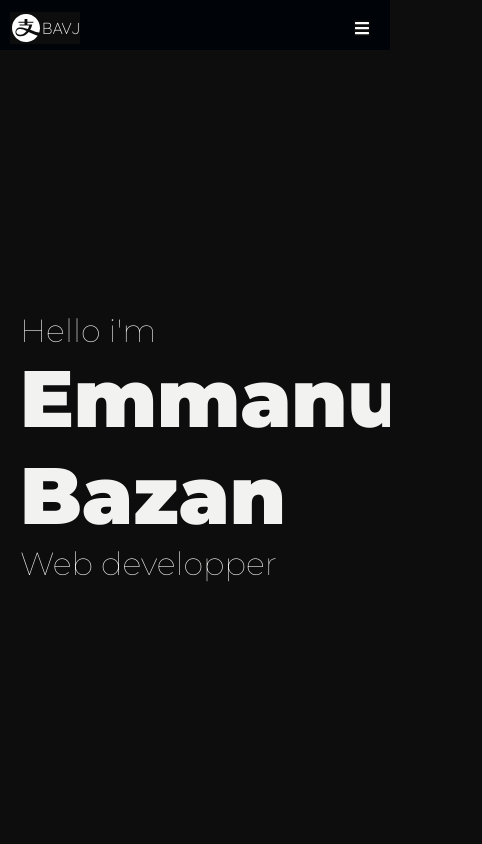
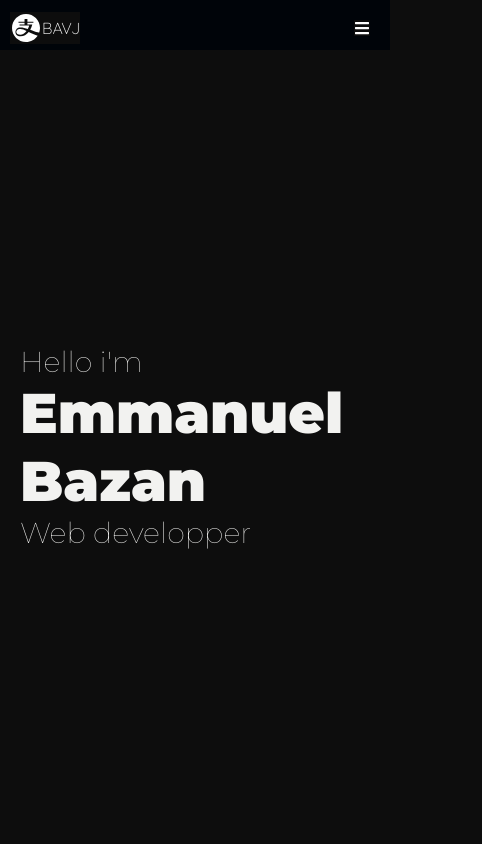
Before and after one commit to EmmanuelBazan/navbar-bavj, a React (Create React App) app: page / in a window 390 px wide. Shown: the top 844 px of the page, 482 px wide, since content can reach past the window. Built offline with nearby package versions, Linux system fonts and the light colour scheme; the HTML template or start-up script is replaced by a standard one.

Commit message:
Font size responsive

```diff
--- a/src/components/Home/Home.elements.js
+++ b/src/components/Home/Home.elements.js
@@ -23,6 +23,10 @@ export const PresentationText = styled.text`
     font-family: 'Montserrat', sans-serif;
     font-weight: 100;
     font-size: 2rem;
+
+    @media screen and (max-width: 960px){
+        font-size: 1.8rem
+    }
 `
 
 export const NameText = styled.text`
@@ -30,4 +34,8 @@ export const NameText = styled.text`
     font-family: 'Montserrat', sans-serif;
     font-weight: 900;
     font-size: 5rem;
+
+    @media screen and (max-width: 960px){
+        font-size: 3.5rem;
+    }
 `
```
